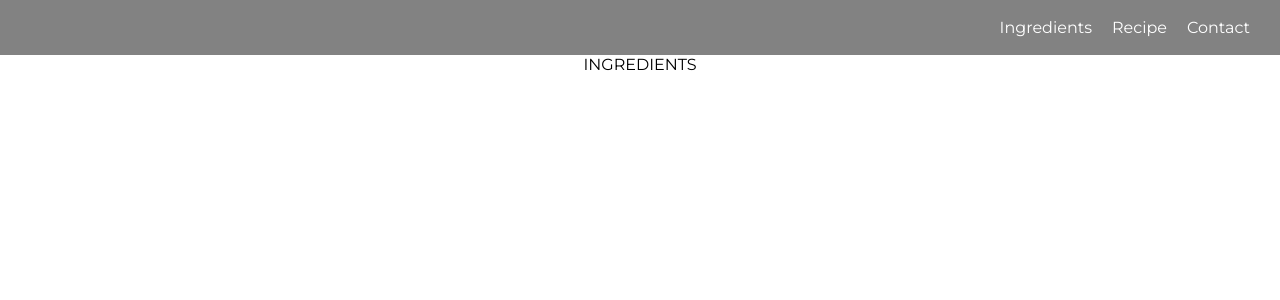
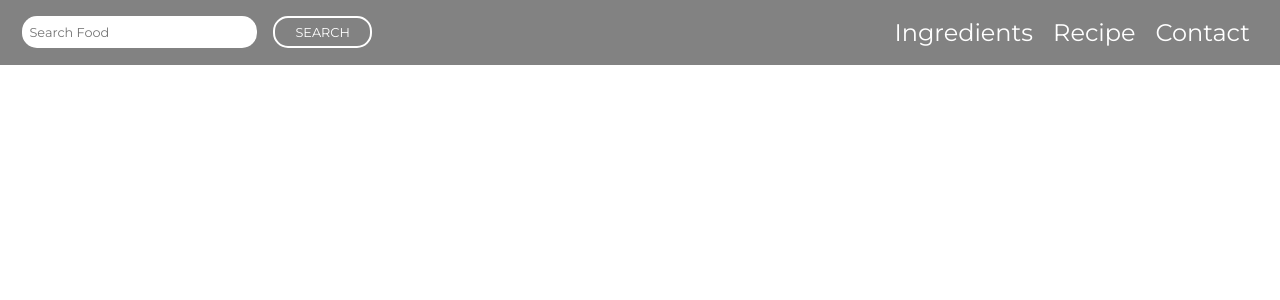
Before and after one commit to martinigonsalvess/recipe-page, a React (Create React App) app: page /ingredients in a window 1280 px wide. Shown: the top 300 px of the page. Built offline with nearby package versions, Linux system fonts and the light colour scheme; no server answers.

Commit message:
restyled navbar

```diff
--- a/src/pages/Burger.js
+++ b/src/pages/Burger.js
@@ -12,6 +12,7 @@ const StyledBurger = styled.div`
   z-index: 20;
   display: none;
 
+
   @media (max-width: 768px) {
     display: flex;
     justify-content: space-around;
@@ -21,7 +22,7 @@ const StyledBurger = styled.div`
   div {
     width: 2rem;
     height: 0.25rem;
-    background-color: ${({ open }) => open ? '#ccc' : '#333'};
+    background-color: ${({ open }) => open ? 'yellowgreen' : 'yellow'};
     border-radius: 10px;
     transform-origin: 1px;
     transition: all 0.3s linear;
--- a/src/pages/Ingredients.js
+++ b/src/pages/Ingredients.js
@@ -1,12 +1,53 @@
-import React, {Component} from 'react';
+import React, { useState, useEffect } from 'react';
+import './RecipePage.css';
+import './SearchBar.css';
+// import ShowRecipes from './ShowRecipes';
+import Axios from 'axios';
 import Navbar from './NavBar';
+// import Alert from './Alert';
 
 function Ingredients() {
+    const [query, setQuery] = useState("");
+    const [recipes, setRecipes] = useState([]);
+    const [search, setSearch] = useState("");
+
+    const getRecipes = () => {
+        Axios.get(`https://api.edamam.com/search?q=${query}&app_id=439d148a&app_key=656b9f2c04daa032243be7bf3454c466`)
+            .then(resp => setRecipes(resp.data.hits))
+
+    };
+    useEffect(() => { getRecipes() }, [query])
+    console.log(recipes)
+
+    const onChange = (e) => {
+        setSearch(e.target.value);
+    };
+
+    const onSubmit = (e) => {
+        e.preventDefault();
+        setQuery(search)
+        setSearch("");
+    };
+
+
 
     return (
         <div className="ingredients-page">
+            {/*BEGIN SEARCH BAR */}
+
+            {/* <div className="App"> */}
+            <div className="search-bar">
+                <div className="search-container">
+                    <form className="search-form" onSubmit={onSubmit}>
+                        {/* { alert !== "" && <Alert alert={alert}/>} */}
+                        <input type="text" placeholder="Search Food" autoComplete="off" onChange={onChange} value={search} />
+                        <input type="submit" value="search" />
+                    </form>
                     <Navbar />
-         <p>INGREDIENTS</p>
+                </div>
+            </div>
+
+            {/*END SEARCH BAR */}
 
         </div>
     );
--- a/src/pages/RecipePage.css
+++ b/src/pages/RecipePage.css
@@ -8,7 +8,7 @@
 }
 .search-container{
   display: flex;
-  height: 55px;
+  height: 100%;
 }
 .recipe-navbar{
     width: 100%;
@@ -33,15 +33,15 @@
     color:#195C76;
   }
 
-  h2 {
-    color: #195C76;
+  /* h2 {
+    color: #828282;
     font-size: 1.3rem;
-  }
-  h2:hover{
+  } */
+  /* h2:hover{
     background-color:yellowgreen;
 
   }
-
+   */
   .flex-grid {/*side bar text on images*/
     color: white;
     display: flex;
@@ -52,22 +52,25 @@
     height: 200px;
     width: auto;
     background-size: cover;
+    margin-bottom: 10px;
     /* position: relative; */
   }
   .category-text{
+    color: #828282;
+    font-size: 1.3rem;
     background-color: white;
     border: 1px solid #D1CCCC;
     padding:0 65px 0;
+    /* margin-top: 10px; */
     /* position: absolute; */
     z-index: 1;
-
     display: inline;
     margin-left:auto;
     margin-right:auto;
     border-radius: 15px;
   }
   .images-container{
-    margin-top:40px;
+    margin-top:20px;
     display: flex;
     flex-wrap: wrap;
     justify-content: center;
@@ -118,7 +121,7 @@
   }
   .main {
     flex: 3;
-    background-color:white;
+    background-color:red;
     border-left: 1px solid #D1CCCC;
     /* margin-left:0.5rem; */
     /* margin-right:0.5rem; */
--- a/src/pages/RecipePage.js
+++ b/src/pages/RecipePage.js
@@ -5,7 +5,6 @@ import ShowRecipes from './ShowRecipes';
 import Axios from 'axios';
 import Navbar from './NavBar';
 import Alert from './Alert';
-import Burger from './Burger';
 
 
 function RecipePage() {
@@ -34,6 +33,8 @@ function RecipePage() {
 
     return (
         <>
+        {/*BEGIN SEARCH BAR */}
+
         {/* <div className="App"> */}
         <div className="search-bar">
           <div className="search-container">
@@ -45,6 +46,8 @@ function RecipePage() {
              <Navbar/>
          </div>
         </div>
+
+        {/*END SEARCH BAR */}
 
             <div className="container">
                 <div className="flex-grid">
--- a/src/pages/RightNav.js
+++ b/src/pages/RightNav.js
@@ -13,8 +13,11 @@ const Ul = styled.ul`
   list-style: none;
   display: flex;
   flex-flow: row nowrap;
+  font-size: 1.5em;
+  // height:100%;
 
   li {
+
     padding: 18px 10px;
     color: #fff;
   }
@@ -23,6 +26,7 @@ const Ul = styled.ul`
   }
 
   @media (max-width: 768px) {
+    font-size: 2em;
     flex-flow: column nowrap;
     background-color: #0D2538;
     position: fixed;
@@ -30,15 +34,15 @@ const Ul = styled.ul`
     top: 0;
     right: 0;
     height: 100vh;
-    width: 300px;
+    width: 500px;
     padding-top: 3.5rem;
     transition: transform 0.3s ease-in-out;
-
+    z-index: 19;
     li {
       color: #fff;
     }
     li a:visited{
-      color: #fff;
+      color:#fff;
     }
   }
 `;
--- a/src/pages/SearchBar.css
+++ b/src/pages/SearchBar.css
@@ -58,6 +58,7 @@ h1 {
   /* background-color: #c4c4c4; */
   /* border-radius: 15px; */
   margin-top: 1rem;
+  padding-top:.8rem;
   /* box-shadow: 1rem 2rem 5rem #aaa; */
   position: relative;
   margin-bottom: 30px;
--- a/src/pages/StyleCard.scss
+++ b/src/pages/StyleCard.scss
@@ -5,6 +5,11 @@ $red: tomato;
 $standard: 10px;
 $card-height: 450px;
 $card-width: 300px;
+
+.contact-page{
+  height: 100vh;
+  width: 100vw;
+}
 
 .background {
   z-index: -100;
```
Lines whose indentation alone changed are shown as unchanged.
